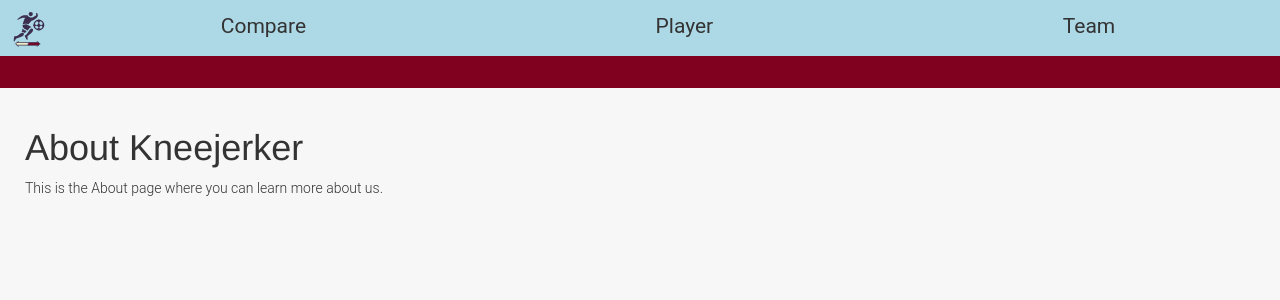
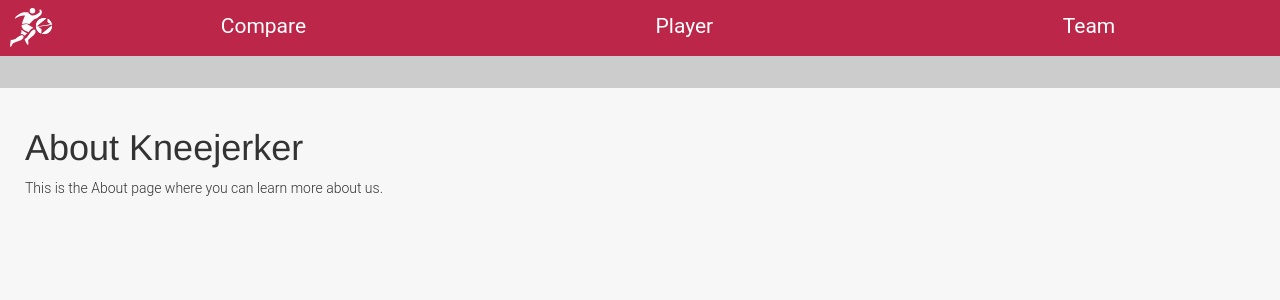
Before and after one commit to thenoise360/Kneejerker, a Flask app: page / in a window 1280 px wide. Shown: the top 300 px of the page. Run offline with Flask 3, Linux system fonts and the light colour scheme; some libraries are stand-ins or nearby versions.

Commit message:
simplified logo, modern scheme

```diff
--- a/FPL_site/static/content/Style.css
+++ b/FPL_site/static/content/Style.css
@@ -1,8 +1,19 @@
 :root {
-    --primary-color: #ADD8E6;
-    --secondary-color: #800020;
-    --tertiary-color: #F5F5DC;
-    }
+    --primary-color: #BB2649;
+    --secondary-color: #17A398;
+    --tertiary-color: #B03060;
+    --white: #FFF;
+    --black-10: #E5E5E5;
+    --black-20: #CCCCCC;
+    --black-30: #B3B3B3;
+    --black-40: #999999;
+    --black-50: #808080;
+    --black-60: #666666;
+    --black-70: #4D4D4D;
+    --black-80: #333333;
+    --black-90: #1A1A1A;
+    --black-100: #000;
+}
 
 *, *:before, *:after {
     box-sizing: border-box;
@@ -13,7 +24,7 @@
 }
 
 .footer {
-    color: var(--tertiary-color);
+    color: var(--white);
     background-color: var(--secondary-color);
     padding: 10px;
     width: -webkit-fill-available;
@@ -21,7 +32,7 @@
 
 @media screen and (max-width: 950px) {
     .footer {
-        color: var(--tertiary-color);
+        color: var(--white);
         background-color: var(--secondary-color);
         padding: 2px;
         width: -webkit-fill-available;
@@ -112,6 +123,7 @@ a.listItem {
     justify-content: center;
     align-content: center;
     flex-direction: row;
+    color: var(--white);
     font-family: Roboto;
     font-weight: 400;
     font-size: 1.5em;
@@ -182,7 +194,7 @@ a {
 .bar3 {
     width: 100%;
     height: 4px;
-    background-color: #333;
+    background-color: var(--white);
 }
 
 .menu-items {
@@ -281,6 +293,7 @@ a {
         align-content: center;
         align-items: center;
         flex-wrap: wrap;
+        color: var(--white)
         min-width: -webkit-fill-available;
     }
 
@@ -305,8 +318,8 @@ a {
     border-radius: 0px !important;
     font-size: 1em;
     font-family: roboto;
-    color: var(--tertiary-color);
-    background-color: var(--secondary-color);
+    color: var(--primary-color);
+    background-color: var(--black-20);
     display: flex;
     flex-direction: row;
     flex-wrap: nowrap;
```
Also changed, not shown: FPL_site/static/content/favicon.svg, FPL_site/static/content/logo.svg.
